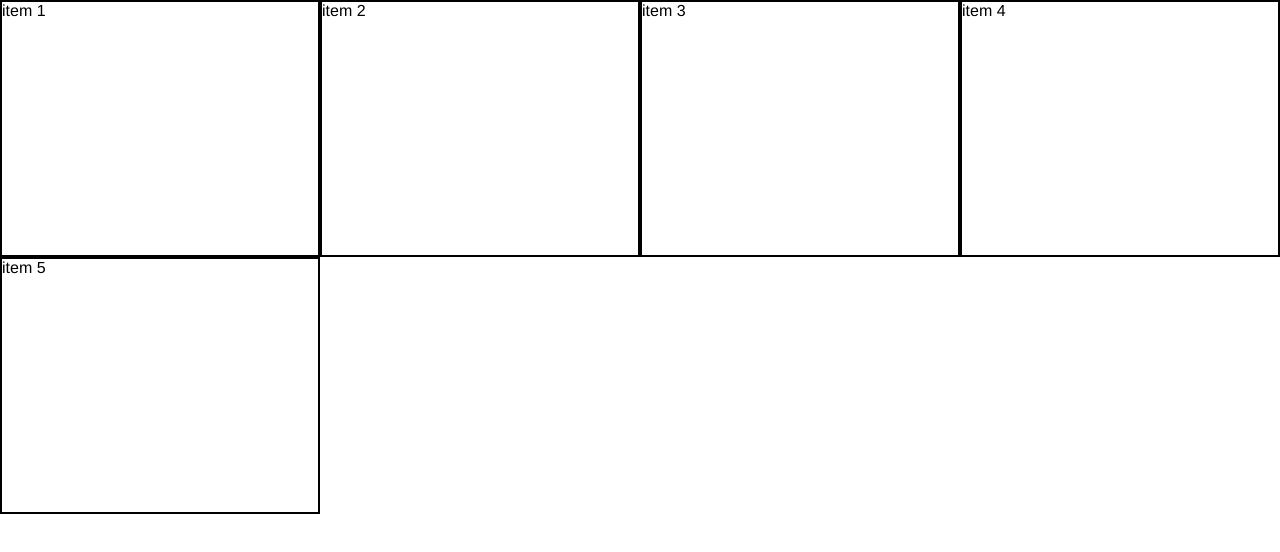
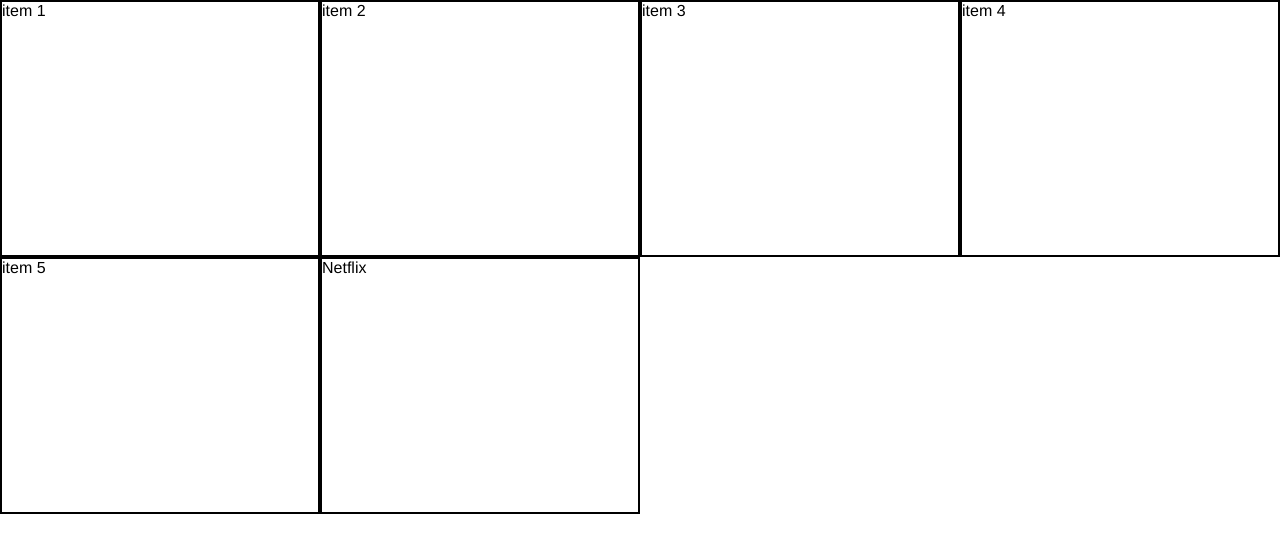
Before and after one commit to youriizz/randomshit666, a Vue app: page / in a window 1280 px wide. Shown: the top 552 px of the page. Built offline with nearby package versions, Linux system fonts and the light colour scheme.

Commit message:
routing test

```diff
--- a/src/components/GridItem.vue
+++ b/src/components/GridItem.vue
@@ -2,12 +2,18 @@
 export default {
     props: {
         item: Object,
-    }
+    },
+    methods: {
+        goToItemRoute() {
+            console.log(this.item.route);
+            this.$router.push(this.item.route);
+        }
+    },
 }
 </script>
 
 <template>
-    <div>
+    <div @click="goToItemRoute" class="grid-item">
         <component v-if="item.component" :is="item.component"></component>
         <div v-else>
             {{ item.name }}
@@ -16,4 +22,8 @@ export default {
 </template>
 
 <style scoped>
+.grid-item {
+    height: 100%;
+    width: 100%;
+}
 </style>
--- a/src/router/index.js
+++ b/src/router/index.js
@@ -1,5 +1,6 @@
 import { createRouter, createWebHistory } from 'vue-router'
 import HomeView from '../views/HomeView.vue'
+import Netflix from '@/components/Netflix.vue'
 
 const router = createRouter({
   history: createWebHistory(import.meta.env.BASE_URL),
@@ -8,6 +9,11 @@ const router = createRouter({
       path: '/',
       name: 'home',
       component: HomeView
+    },
+    {
+      path: '/netflix',
+      name: 'netflix',
+      component: Netflix
     },
     // {
     //   path: '/about',
--- a/src/views/HomeView.vue
+++ b/src/views/HomeView.vue
@@ -7,6 +7,7 @@ const items = [
   {name: 'item 3'},
   {name: 'item 4'},
   {name: 'item 5'},
+  {name: 'Netflix', route: "netflix"},
 ];
 
 </script>
```
